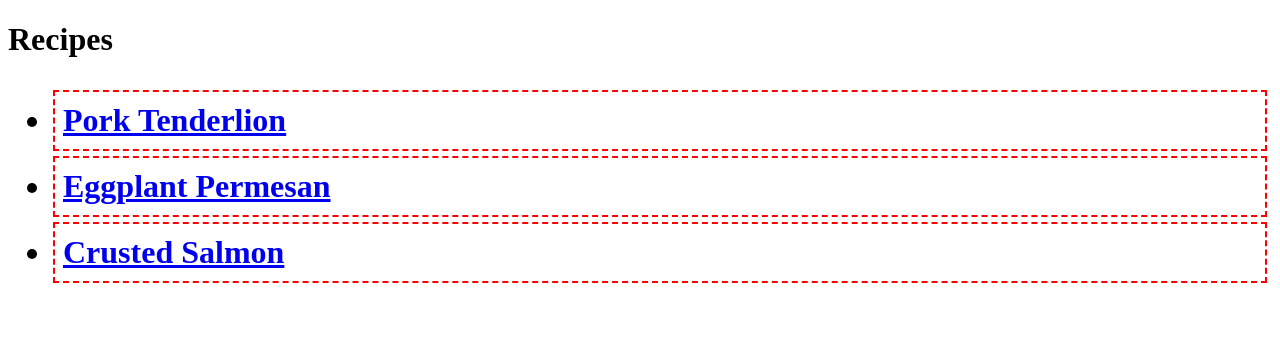
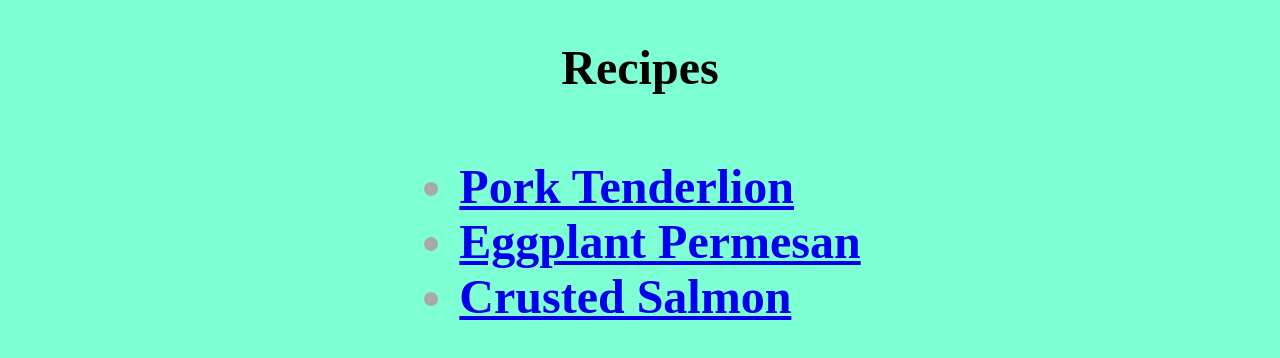
Before and after one commit to xcoder69/Odin_Recipes, a plain HTML site: page index.html in a window 1280 px wide. Drawn offline with Linux system fonts and the light colour scheme.

Commit message:
adds some flexbox and changes the colour.

```diff
--- a/styles.css
+++ b/styles.css
@@ -1,35 +1,30 @@
-#main{
-    background-color: blueviolet;
-    border: black 1px solid;
+body{
+    background-color: aquamarine;
 }
-.all_div{
-    margin: 10px;
-    font-size: 30px;
-    font-family: cursive;
-    /*background-color: red; */
+.container{
+    display: flex;
+    flex-direction: column;
+    justify-content: center;
+    font-family: Comfortaa;
+    font-weight: 1500;
+    font-size: x-large;
+
 }
-#heading{
-    text-align: center;
-    font-family: comfortaa;
-    border: orange 4px dashed;
-    padding: 20px;
+h1{
+    display: flex;
+    justify-content: center;
+
+}
+ul{
+    display: flex;
+    margin: auto;
+    /*border: 2px orange solid;*/
+    flex-direction: column;
+    justify-content: space-between;
 
 
 }
-#Lists{
-    text-align: center;
-    margin: auto;
-    padding: 50px;
+.elements{
+    color: darkgray;
 
 }
-.elements{
-    border: red;
-    border-width: 2px;
-    border-style: dashed;
-
-}
-.elements{
-    padding: 10px 8px;
-    margin: 5px;
-
-}
```
